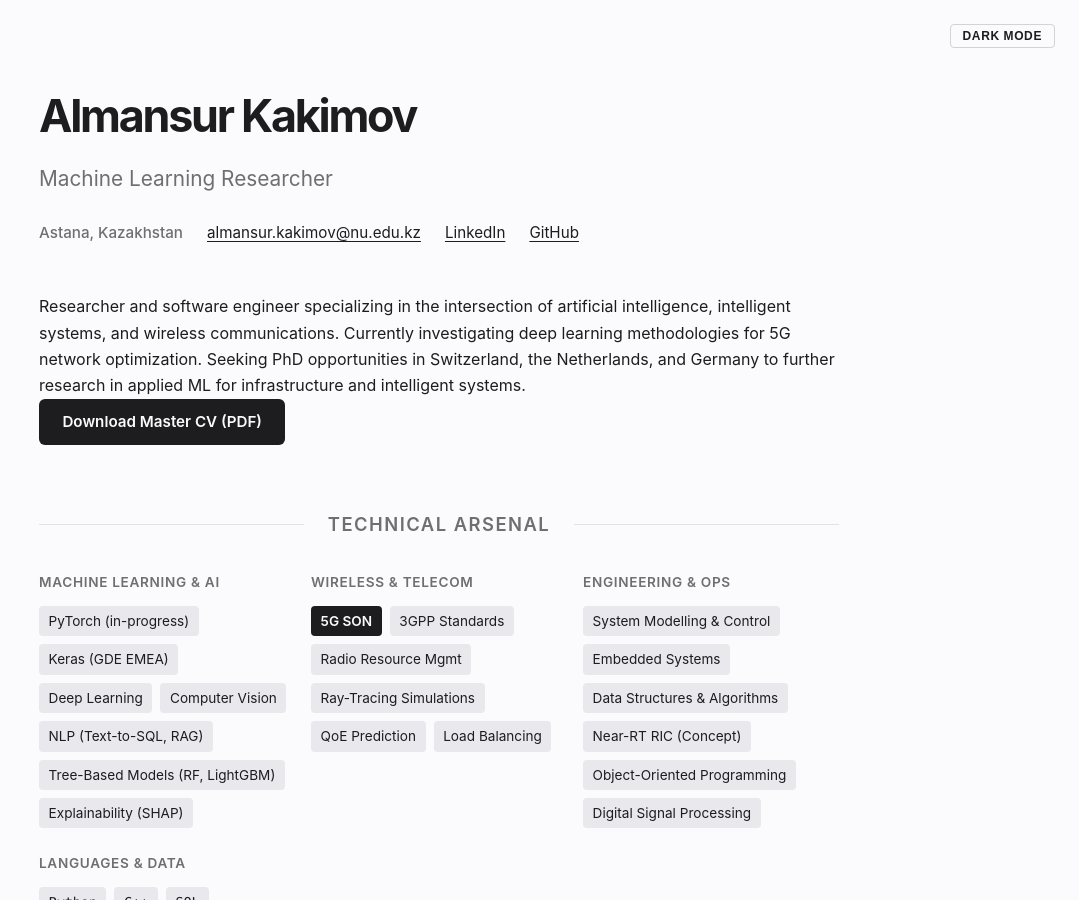
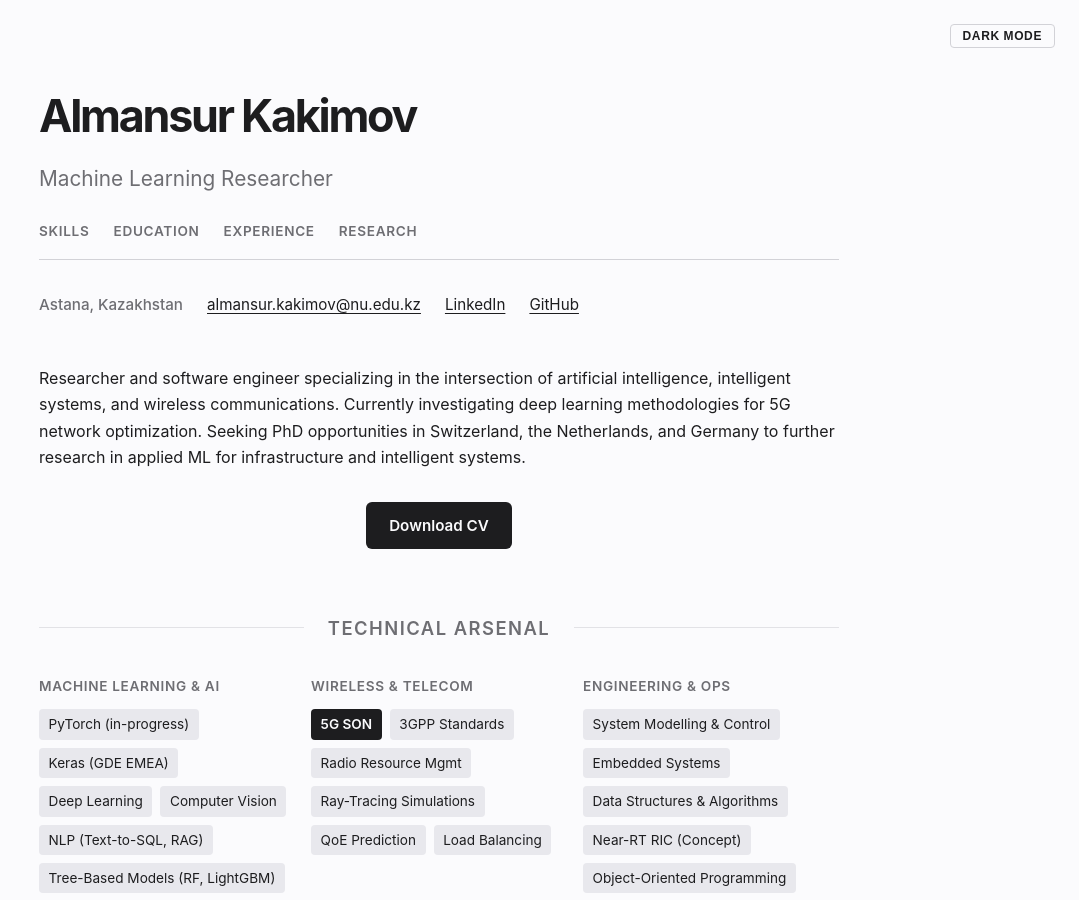
Before and after one commit to almansur04/almansur04.github.io, a Jekyll site: the page built from index.html, in a window 1280 px wide and 900 px high. Shown: the whole window, without its empty margins (201-1280 px from the left). Built offline with Jekyll 4.4.1, drawn with Linux system fonts in a browser that asks for light colours.

Commit message:
Enhance header with navigation and CV download
Added a navigation menu and updated CV download link.

```diff
--- a/_includes/header.html
+++ b/_includes/header.html
@@ -1,6 +1,14 @@
 <header>
     <h1>Almansur Kakimov</h1>
     <div class="subtitle">Machine Learning Researcher</div>
+
+    <nav class="site-nav">
+        <a href="#skills">Skills</a>
+        <a href="#education">Education</a>
+        <a href="#experience">Experience</a>
+        <a href="#research">Research</a>
+    </nav>
+
     <div class="contact-info">
         <span>Astana, Kazakhstan</span>
         <a href="mailto:almansur.kakimov@nu.edu.kz">almansur.kakimov@nu.edu.kz</a>
@@ -10,5 +18,8 @@
     <p class="description">
         Researcher and software engineer specializing in the intersection of artificial intelligence, intelligent systems, and wireless communications. Currently investigating deep learning methodologies for 5G network optimization. Seeking PhD opportunities in Switzerland, the Netherlands, and Germany to further research in applied ML for infrastructure and intelligent systems.
     </p>
-    <a href="cv.pdf" class="btn" target="_blank">Download Master CV (PDF)</a>
+
+    <div class="header-cta">
+        <a href="cv.pdf" class="btn" target="_blank">Download CV</a>
+    </div>
 </header>
```
